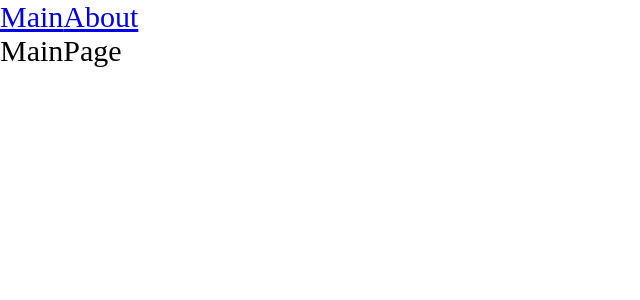
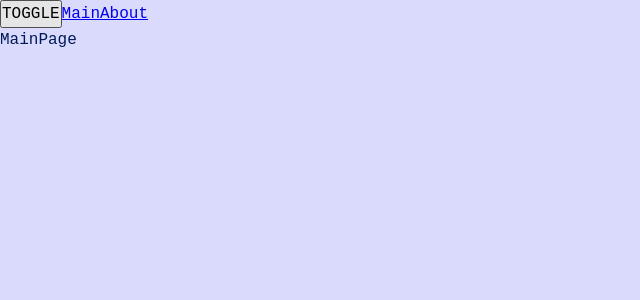
Before and after one commit to barkovmihail/darwin-project, a React app: page / in a window 1280 px wide. Shown: the top 300 px of the page, without its empty margins (0-640 px from the left). Built offline with nearby package versions, Linux system fonts and the light colour scheme.

Commit message:
Организация стилей. Добавление темы

```diff
--- a/src/App.tsx
+++ b/src/App.tsx
@@ -1,15 +1,20 @@
-import React, {Suspense} from 'react';
+import React, {Suspense, useContext, useState} from 'react';
 import {Counter} from "./components/Counter";
-import './index.scss';
+import './styles/index.scss';
 import {Link, Route, Routes} from "react-router-dom";
 import AboutPage from "./Pages/AboutPage/AboutPage";
 import MainPage from "./Pages/MainPage/MainPage";
 import {AboutPageAsync} from "./Pages/AboutPage/AboutPage.async";
 import {MainPageAsync} from "./Pages/MainPage/MainPage.async";
+import {ThemeContext} from "./themes/ThemeContext";
+import {useTheme} from "./themes/useTheme";
 
 const App = () => {
+    const { theme, toggleTheme } = useTheme();
+
     return (
-        <div className="app">
+        <div className={`app ${theme}`} >
+            <button onClick={toggleTheme}>TOGGLE</button>
             <Link to={'/'}>Main</Link>
             <Link to={'/about'}>About</Link>
             <Suspense fallback={<div>Loading...</div>}>
--- a/src/index.scss
+++ /dev/null
@@ -1,9 +0,0 @@
-* {
-  margin: 0;
-  padding: 0;
-  box-sizing: border-box;
-}
-
-.app {
-  font-size: 30px;
-}
--- a/src/index.tsx
+++ b/src/index.tsx
@@ -3,10 +3,13 @@
 import {Counter} from "./components/Counter";
 import App from "./App";
 import {BrowserRouter} from "react-router-dom";
+import ThemeProvider from "./themes/ThemeProvider";
 
 render(
     <BrowserRouter>
-        <App/>
+        <ThemeProvider>
+            <App/>
+        </ThemeProvider>
     </BrowserRouter>,
     document.getElementById('root')
 )
--- /dev/null
+++ b/src/styles/index.scss
@@ -0,0 +1,13 @@
+@import "reset";
+@import "variables/global";
+@import "themes/light";
+@import "themes/dark";
+
+.app {
+  font: var(--font-m);
+
+  background: var(--bg-color);
+  color: var(--primary-color);
+
+  min-height: 100vh;
+}
--- /dev/null
+++ b/src/styles/reset.scss
@@ -0,0 +1,14 @@
+* {
+  margin: 0;
+  padding: 0;
+  box-sizing: border-box;
+}
+
+input,
+button,
+textarea,
+select {
+  margin: 0;
+
+  font: inherit ;
+}
--- /dev/null
+++ b/src/styles/themes/dark.scss
@@ -0,0 +1,6 @@
+.app.dark {
+  --bg-color: #101738;
+
+  --primary-color: #a0dca0;
+  --secondary-color: #c1c7bb;
+}
--- /dev/null
+++ b/src/styles/themes/light.scss
@@ -0,0 +1,6 @@
+.app.light {
+  --bg-color: #dadafd;
+
+  --primary-color: #001b59;
+  --secondary-color: #0028e8;
+}
--- /dev/null
+++ b/src/styles/variables/global.scss
@@ -0,0 +1,11 @@
+:root {
+  --font-family-main: monospace, "Times New Roman", Serif;
+
+  --font-size-m: 16px;
+  --font-line-m: 24px;
+  --font-m: var(--font-size-m) / var(--font-line-m) var(--font-family-main);
+
+  --font-size-l: 24px;
+  --font-line-l: 32px;
+  --font-l: var(--font-size-l) / var(--font-line-l) var(--font-family-main);
+}
--- /dev/null
+++ b/src/themes/ThemeContext.tsx
@@ -0,0 +1,15 @@
+import {createContext} from "react";
+
+export enum Theme {
+    LIGHT="light",
+    DARK="dark"
+}
+
+export interface ThemeContextProps {
+    theme?: Theme,
+    setTheme?: (theme: Theme) => void;
+}
+
+export const ThemeContext = createContext<ThemeContextProps>({});
+
+export const LOCAL_STORAGE_THEME_KEY = 'theme';
--- /dev/null
+++ b/src/themes/ThemeProvider.tsx
@@ -0,0 +1,21 @@
+import React, {FC, useMemo, useState} from 'react';
+import {LOCAL_STORAGE_THEME_KEY, Theme, ThemeContext} from "./ThemeContext";
+
+const defaultTheme = localStorage.getItem(LOCAL_STORAGE_THEME_KEY) as Theme || Theme.LIGHT;
+
+const ThemeProvider:FC = ({ children}) => {
+    const [theme, setTheme] = useState<Theme>(defaultTheme);
+
+    const defaultProps = useMemo(() => ({
+        theme: theme,
+        setTheme: setTheme
+    }), [theme])
+
+    return (
+        <ThemeContext.Provider value={defaultProps}>
+            {children}
+        </ThemeContext.Provider>
+    );
+};
+
+export default ThemeProvider;
--- /dev/null
+++ b/src/themes/useTheme.ts
@@ -0,0 +1,19 @@
+import {LOCAL_STORAGE_THEME_KEY, Theme, ThemeContext} from "./ThemeContext";
+import {useContext, useState} from "react";
+
+interface UseThemeResult {
+    toggleTheme: () => void;
+    theme: Theme;
+}
+
+export function useTheme(): UseThemeResult {
+    const { theme, setTheme } = useContext(ThemeContext);
+
+    const toggleTheme = () => {
+        const newItem = theme === Theme.DARK ? Theme.LIGHT : Theme.DARK;
+        setTheme(newItem);
+        localStorage.setItem(LOCAL_STORAGE_THEME_KEY, newItem )
+    };
+
+    return {theme, toggleTheme}
+}
```
